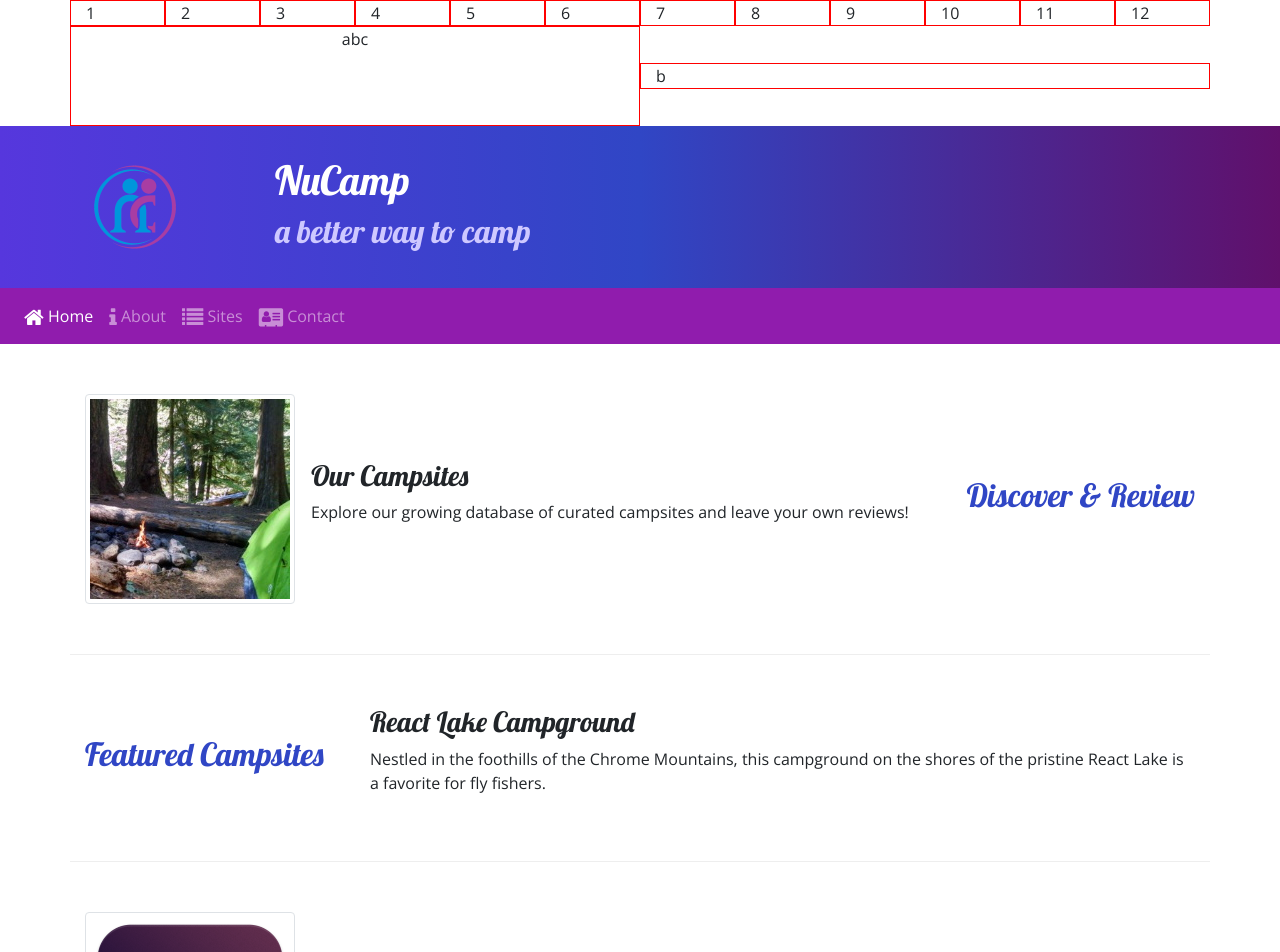
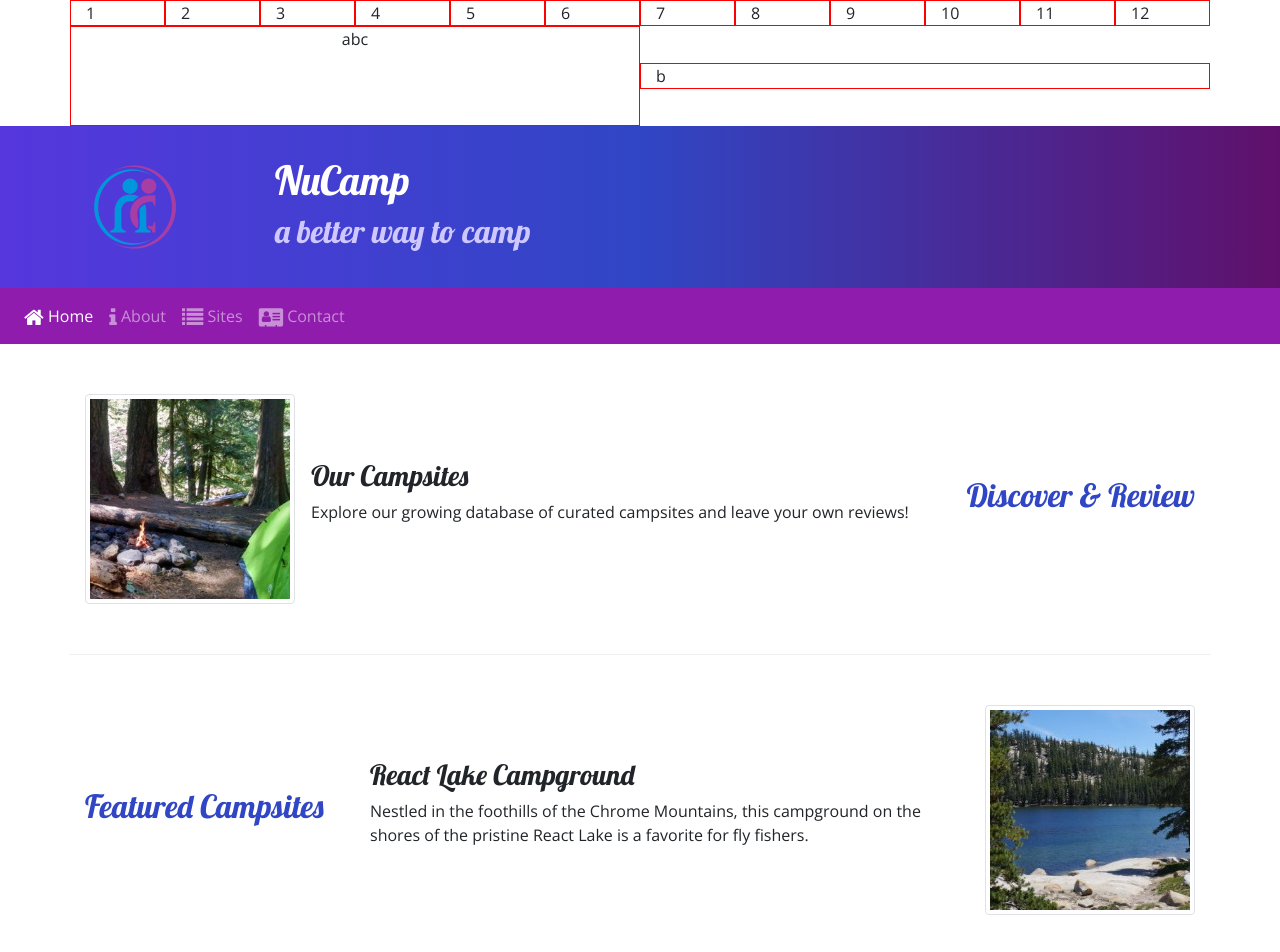
Before and after one commit to StevenVallarsa/starter-project, a website: page index.html in a window 1280 px wide. Shown: the top 952 px of the page. Drawn offline with nearby package versions, Linux system fonts and the light colour scheme.

Commit message:
WEEK 2 - Workshop - Images

```diff
--- a/index.html
+++ b/index.html
@@ -100,11 +100,14 @@
         <h2>Featured Campsites</h2>
       </div>
       <div class="col">
+        <div class="media">
+          <div class="media-body align-self-center">
             <h3>React Lake Campground</h3>
-        <p class="d-none d-sm-block">Nestled in the foothills of the Chrome Mountains, this campground on the shores of
-          the pristine React Lake is
-          a
-          favorite for fly fishers.</p>
+            <p class="d-none d-sm-block">Nestled in the foothills of the Chrome Mountains, this campground on the shores
+              of the pristine React Lake is a favorite for fly fishers.</p>
+          </div>
+          <img class="d-flex ml-3 img-thumbnail" src="img/react-lake-thumb.jpg" alt="React Lake Trail">
+        </div>
       </div>
     </div>
 
@@ -123,8 +126,6 @@
           </div>
         </div>
       </div>
-    </div>
-
     </div>
 
     <!-- FOOTER -->
@@ -156,7 +157,8 @@
           </div>
           <div class="col-6 col-sm-5 text-center">
             <h5>Social</h5>
-          <a class="btn btn-social-icon btn-instagram" href="http://instagram.com/"><i class="fa fa-instagram"></i></a>
+            <a class="btn btn-social-icon btn-instagram" href="http://instagram.com/"><i
+                class="fa fa-instagram"></i></a>
             <a class="btn btn-social-icon btn-facebook" href="http://facebook.com/"><i class="fa fa-facebook"></i></a>
             <a class="btn btn-social-icon btn-twitter" href="http://twitter.com/"><i class="fa fa-twitter"></i></a>
             <a class="btn btn-social-icon btn-google" href="http://youtube.com/"><i class="fa fa-youtube"></i></a>
```
Lines whose indentation alone changed are shown as unchanged.
